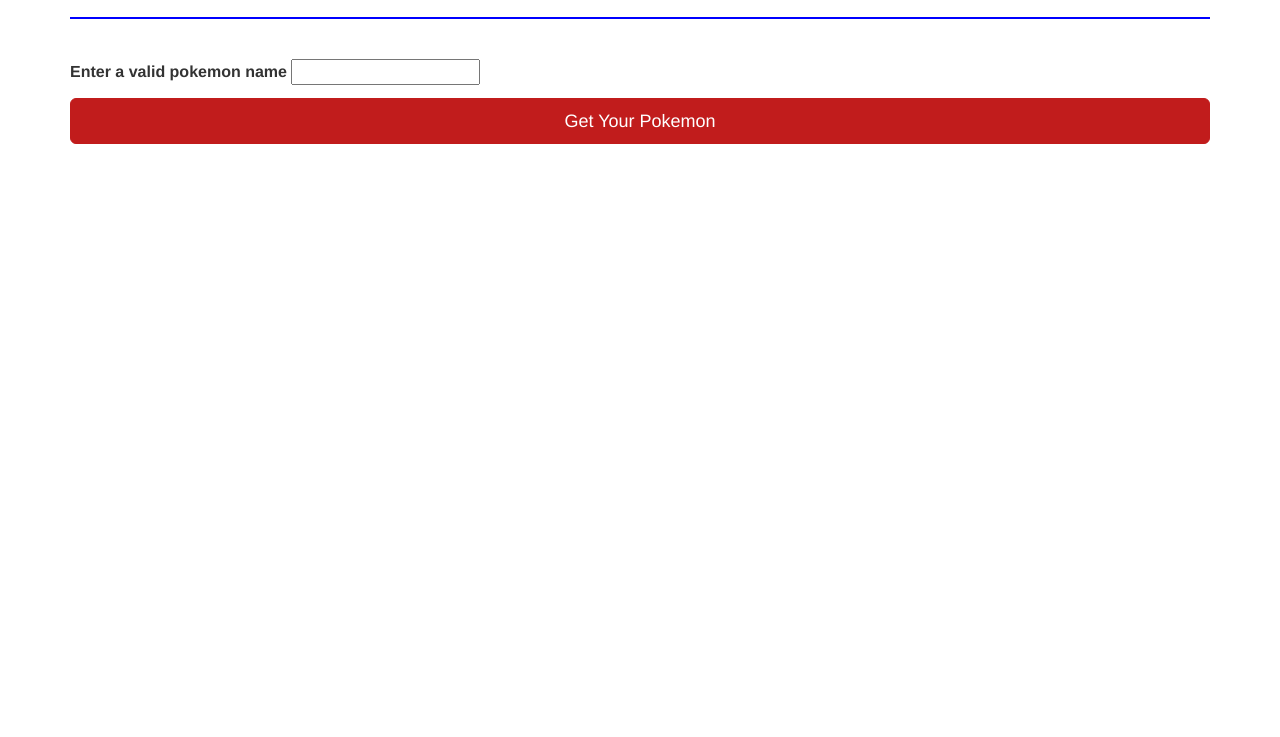
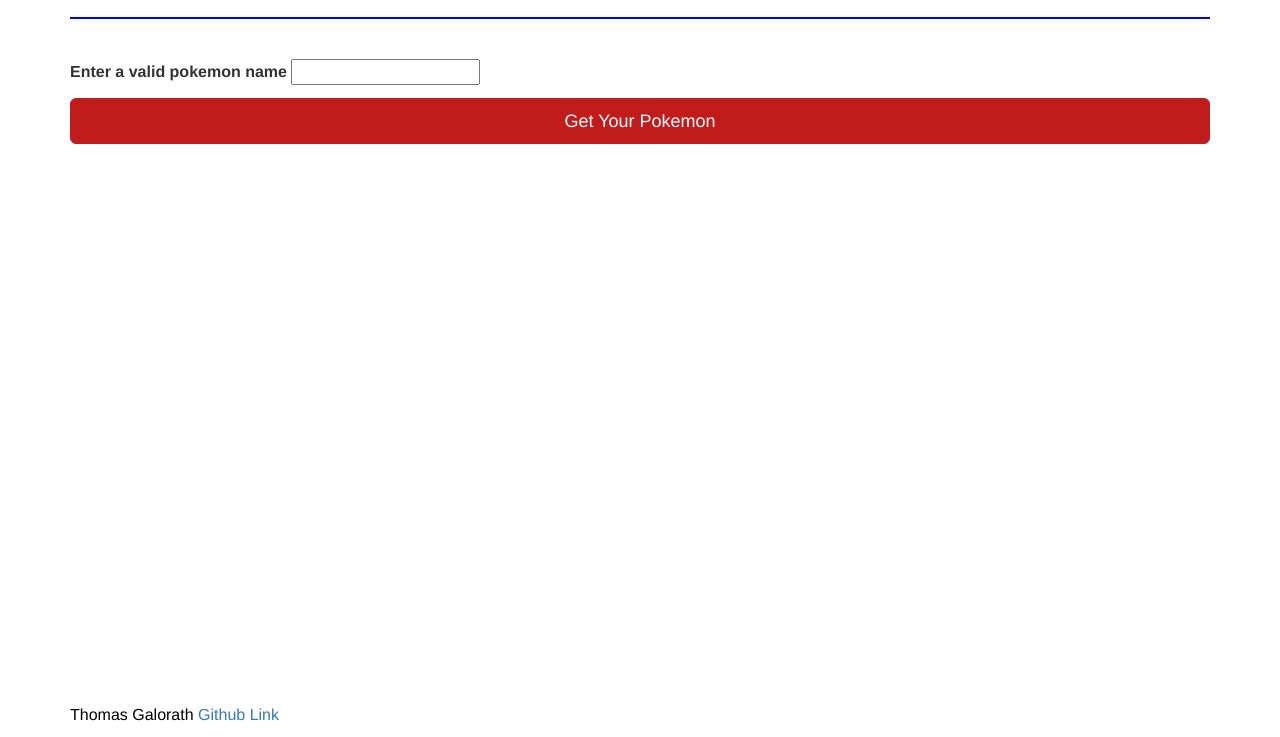
Before and after one commit to tmgalorath/lab2Creative, a plain HTML site: page index.html in a window 1280 px wide. Shown: the part 63-800 px from the top of the page. Drawn offline with nearby package versions, Linux system fonts and the light colour scheme.

Commit message:
adding git link

```diff
--- a/index.html
+++ b/index.html
@@ -22,7 +22,11 @@
 
 
   <script src="https://cdnjs.cloudflare.com/ajax/libs/moment.js/2.24.0/moment.min.js" integrity="sha256-4iQZ6BVL4qNKlQ27TExEhBN1HFPvAvAMbFavKKosSWQ=" crossorigin="anonymous"></script>
+
+
+
   <div class="container">
+
     <h1 style="color:navy">Pokemon</h1>
   <hr class ="new2">
 </br>
@@ -32,6 +36,12 @@
     <!-- <div id="pokeResults" class ="inner-div">
     </div>
   </div> -->
+  <div class="footer">
+    <p>Thomas Galorath <a href="https://github.com/tmgalorath/lab2Creative">Github Link</a></p>
+  </div>
+
+
+
 
   <div id="forecastResults">
   </div>
@@ -59,6 +69,7 @@
 </div>
 
 
+
 </body>
 
 </html>
--- a/styles.css
+++ b/styles.css
@@ -32,3 +32,12 @@
 div.title{
   color:white;
 }
+.footer {
+   position: fixed;
+   left: 50;
+   bottom: 0;
+   width: 100%;
+   background-color: white;
+   color: black;
+   text-align: center;
+}
```
